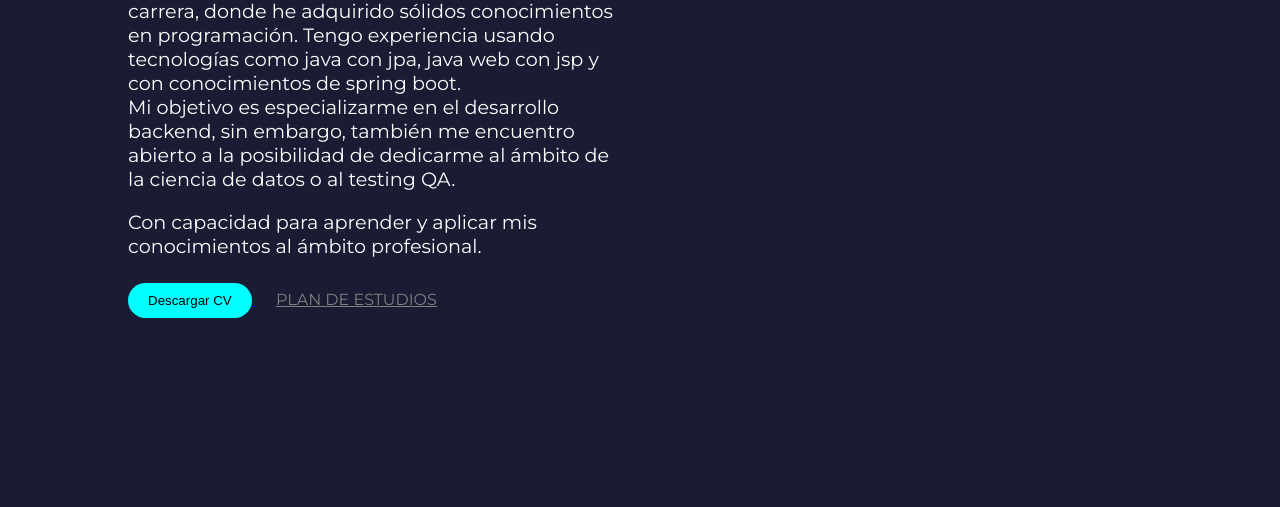
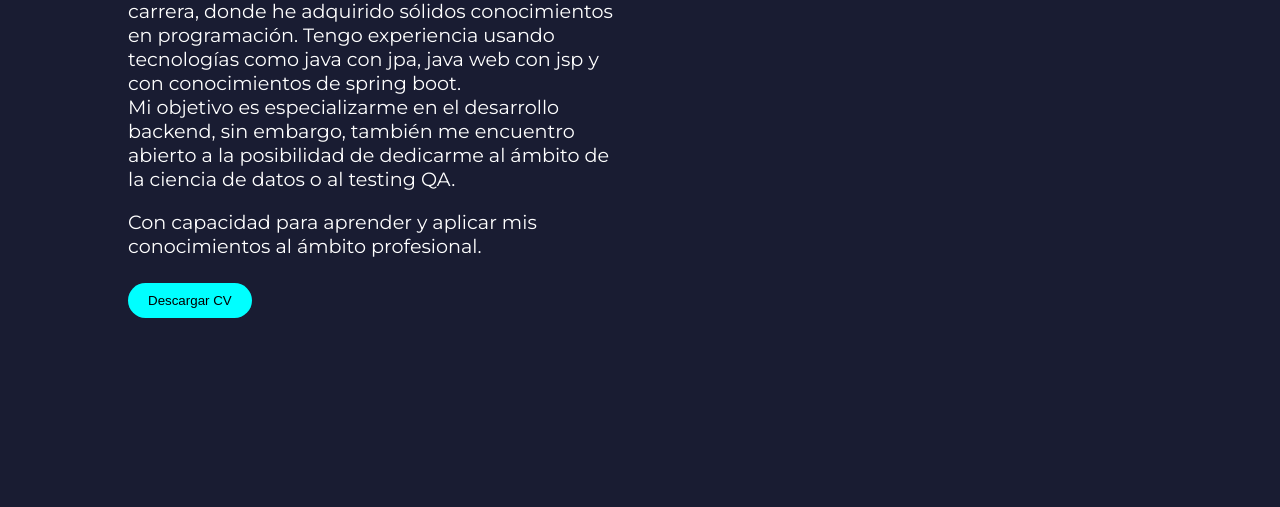
Before and after one commit to MatiFasu/portfolio, a plain HTML site: page index.html in a window 1280 px wide. Shown: the part 291-798 px from the top of the page. Drawn offline with Linux system fonts and the light colour scheme.

Commit message:
Update index.html

```diff
--- a/index.html
+++ b/index.html
@@ -52,7 +52,7 @@
                 <a href="download/CV_Matias_Fasulino-2.pdf" target="_blank">
                     <button class="download-cv" >Descargar CV</button>
                 </a>
-                <a id="plan" href="download/Plan_Ing_Inf.pdf" target="_blank">Plan de Estudios</a>
+                <!-- <a id="plan" href="download/Plan_Ing_Inf.pdf" target="_blank">Plan de Estudios</a> -->
             </div>
 
         </main>
```
